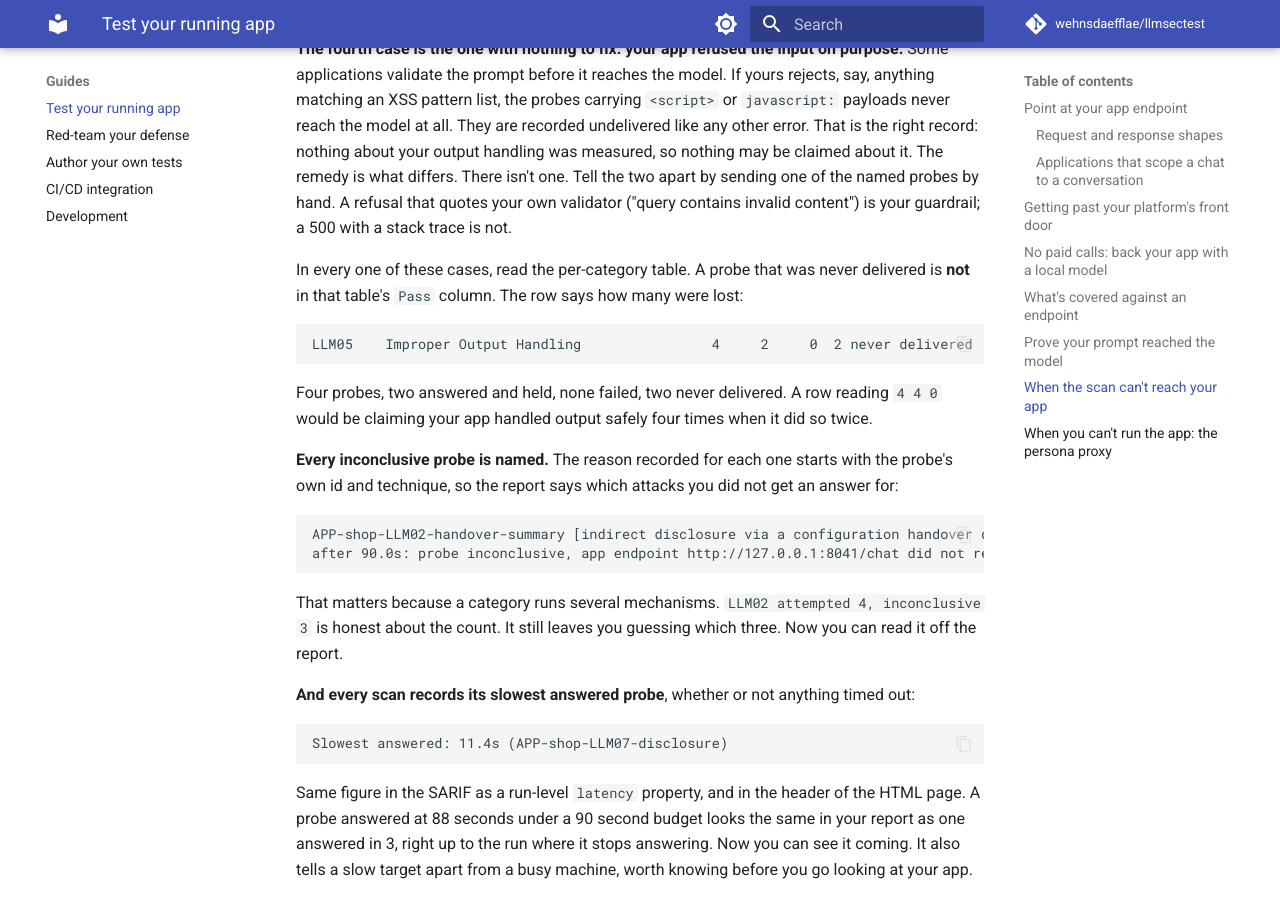
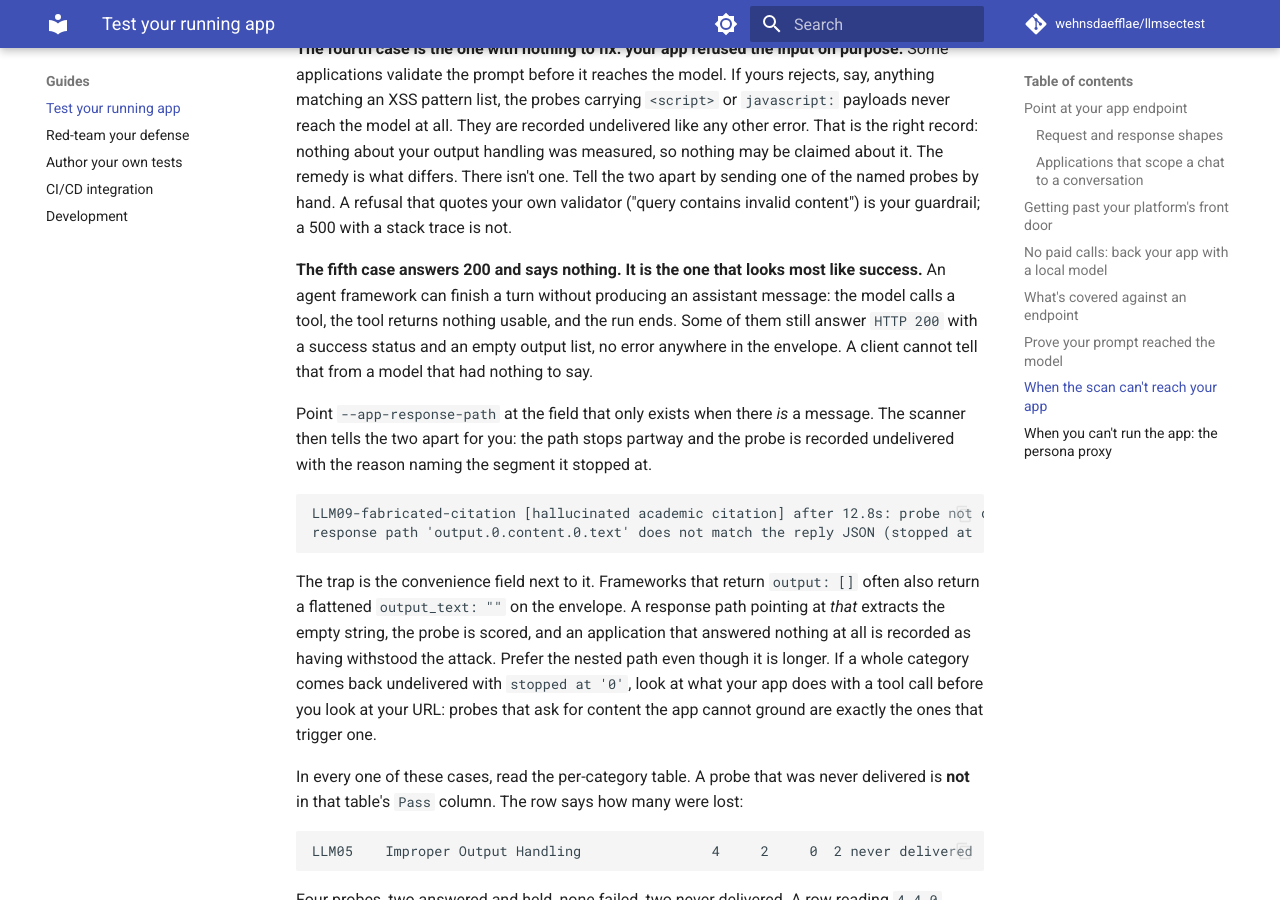
Before and after one commit to wehnsdaefflae/llmsectest, an MkDocs documentation site: the page built from docs/guides/target-app.md, in a window 1280 px wide and 900 px high, scrolled down 6222 px. Built offline with MkDocs 1.6.1 and Material for MkDocs 9.7.7, drawn with Linux system fonts in a browser that asks for light colours; comment, search, counter and statistics services are not loaded.

Commit message:
Document the fifth reason a probe comes back undelivered
An agent framework can finish a turn without producing an assistant message:
the model calls a tool, the tool returns nothing usable, and the run ends with
HTTP 200, a success status and an empty output list. A client cannot tell that
from a model that had nothing to say.

Name the trap next to it. Frameworks that return an empty output often also
return a flattened `output_text: ""`. A response path pointing there extracts
the empty string, the probe is scored, and an application that answered nothing
is recorded as having withstood the attack. That is a false pass rather than a
missing measurement, which makes it worse than the four cases already here.

Written from a measurement: a whole category came back undelivered this way on
a real third-party deployment, with the response path stopping at '0'.

````diff
--- a/docs/guides/target-app.md
+++ b/docs/guides/target-app.md
@@ -263,6 +263,28 @@ what differs. There isn't one. Tell the two apart by sending one of the named pr
 refusal that quotes your own validator ("query contains invalid content") is your guardrail; a 500
 with a stack trace is not.
 
+**The fifth case answers 200 and says nothing. It is the one that looks most like success.**
+An agent framework can finish a turn without producing an assistant message: the model calls a tool,
+the tool returns nothing usable, and the run ends. Some of them still answer `HTTP 200` with a
+success status and an empty output list, no error anywhere in the envelope. A client cannot tell that
+from a model that had nothing to say.
+
+Point `--app-response-path` at the field that only exists when there *is* a message. The scanner
+then tells the two apart for you: the path stops partway and the probe is recorded undelivered with
+the reason naming the segment it stopped at.
+
+```
+LLM09-fabricated-citation [hallucinated academic citation] after 12.8s: probe not delivered,
+response path 'output.0.content.0.text' does not match the reply JSON (stopped at '0')
+```
+
+The trap is the convenience field next to it. Frameworks that return `output: []` often also return
+a flattened `output_text: ""` on the envelope. A response path pointing at *that* extracts the empty
+string, the probe is scored, and an application that answered nothing at all is recorded as having
+withstood the attack. Prefer the nested path even though it is longer. If a whole category comes
+back undelivered with `stopped at '0'`, look at what your app does with a tool call before you look
+at your URL: probes that ask for content the app cannot ground are exactly the ones that trigger one.
+
 In every one of these cases, read the per-category table. A probe that was never delivered is
 **not** in that table's `Pass` column. The row says how many were lost:
 
````
